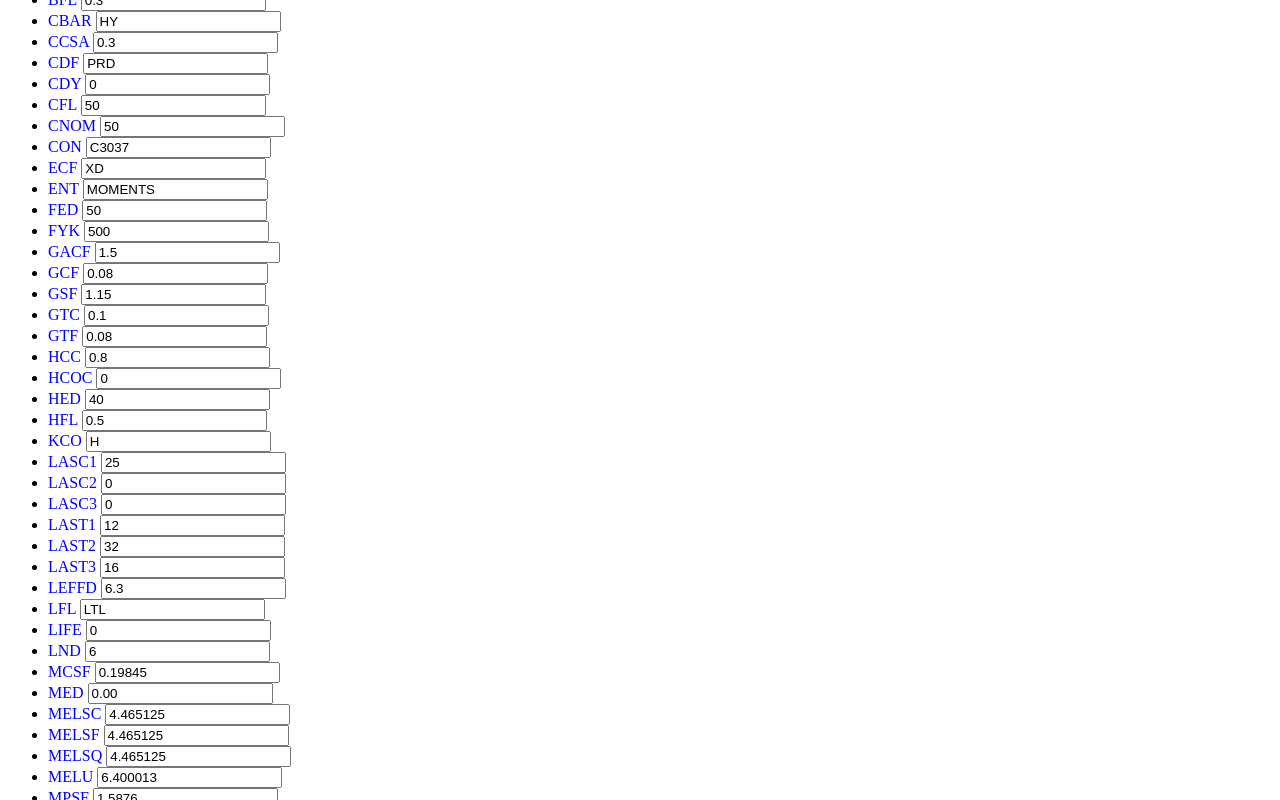
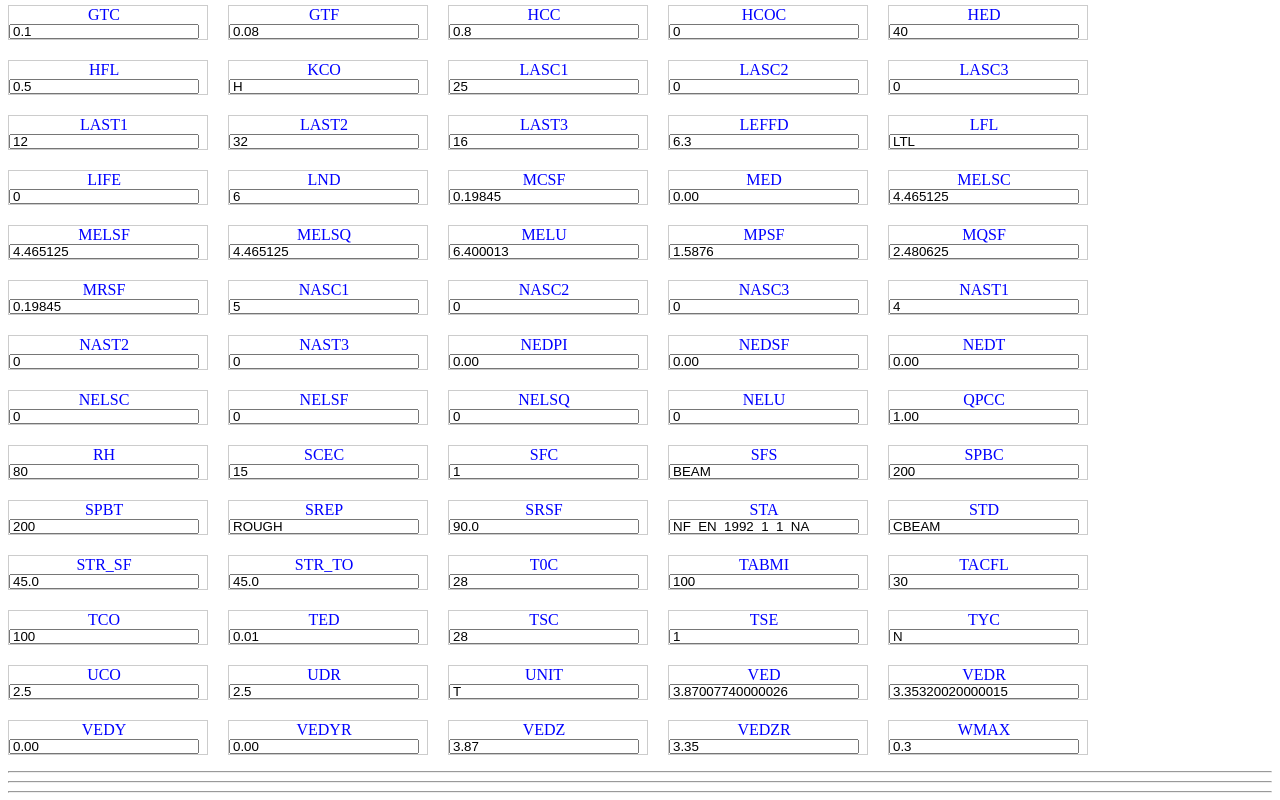
Before and after one commit to Mastero242/inge-calc-json, an Angular app: page / in a window 1280 px wide. Shown: the part 380-1180 px from the top of the page. Built offline with nearby package versions, Linux system fonts and the light colour scheme; what @progress/kendo-angular-intl would draw is missing.

Commit message:
3 files modified

```diff
--- a/src/app/app.component.css
+++ b/src/app/app.component.css
@@ -11,3 +11,28 @@ label {
 input.calculated {
   background-color: lightgray;
 }
+
+.wrapper {
+  display: grid;
+  grid-template-columns: repeat(auto-fill, 200px);
+  gap: 20px;
+  list-style: none;
+  padding: 0;
+}
+.wrapper li {
+  border: 1px solid #ccc;
+}
+
+.wrapper li label {
+  display: block;
+  object-fit: cover;
+  width: 96%;
+  text-align: center;
+}
+
+.wrapper li input {
+  display: block;
+  object-fit: cover;
+  width: 96%;
+  height: 15px;
+}
--- a/src/app/app.component.html
+++ b/src/app/app.component.html
@@ -1,7 +1,7 @@
 <h2>Ingé Calc</h2>
 
 <form [formGroup]="paramsFormGroup">
-  <ul>
+  <ul class="wrapper">
     <li *ngFor="let prop of properties | keyvalue | filter: false">
       <ng-container *ngIf="!isDependent(prop.key)">
         <label [ngClass]="{ calculated: isDependent(prop.key) }"
@@ -15,8 +15,10 @@
   </ul>
 
   <hr />
+  <hr />
+  <hr />
 
-  <ul>
+  <ul class="wrapper">
     <li *ngFor="let prop of properties | keyvalue | filter: true">
       <ng-container *ngIf="isDependent(prop.key)">
         <label [ngClass]="{ calculated: isDependent(prop.key) }"
--- a/src/app/app.component.ts
+++ b/src/app/app.component.ts
@@ -14,7 +14,7 @@ import { PropertyValue } from './calculator/common/interface';
 })
 export class AppComponent {
   subscription: Subscription = new Subscription();
-  debounceTime = 5000;
+  debounceTime = 500;
   paramsFormGroup: FormGroup;
   properties: [PropertyCode, any][];
 
```
